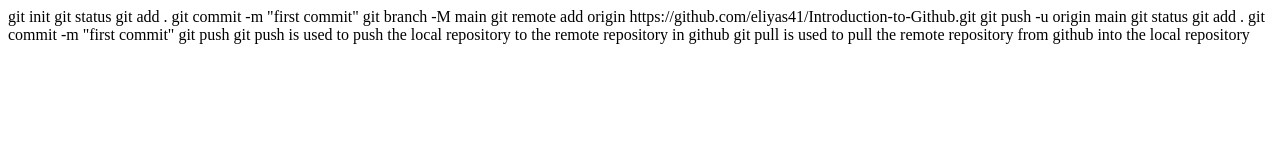
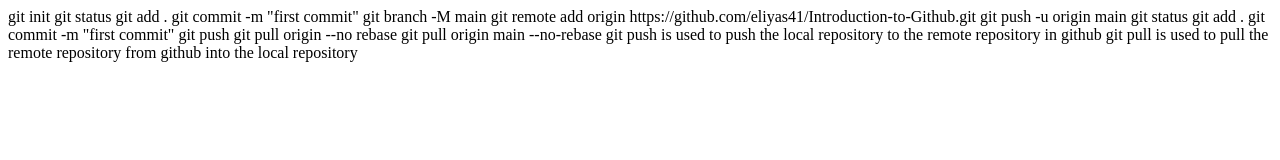
Before and after one commit to eliyas41/Introduction-to-Github, a plain HTML site: page index.html in a window 1280 px wide. Drawn offline with Linux system fonts and the light colour scheme.

Commit message:
Update index.html
update git pull command

```diff
--- a/index.html
+++ b/index.html
@@ -14,6 +14,11 @@ git add .
 git commit -m "first commit"
 git push
 
+<!-- when there is something change from the remote repository and to fetch into the local we can use this command -->
+git pull origin <from the branch where we pull it> --no rebase
+<!--   example if out branch is main we can  you -->
+  git pull origin main --no-rebase
+
 <!-- what it the difference between git push and git pull -->
 git push is used to push the local repository to the remote repository in github
 git pull is used to pull the remote repository from github into the local repository
```
